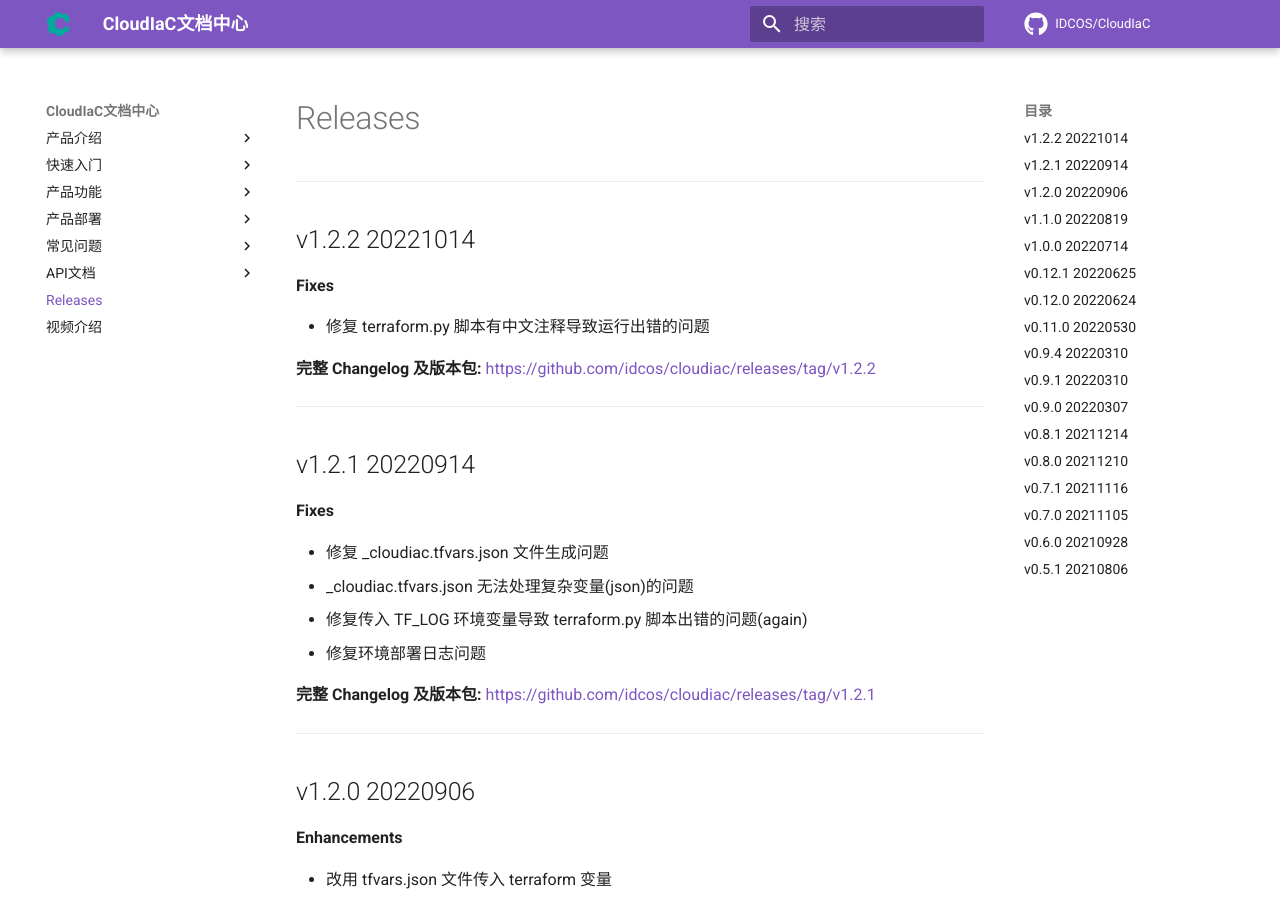
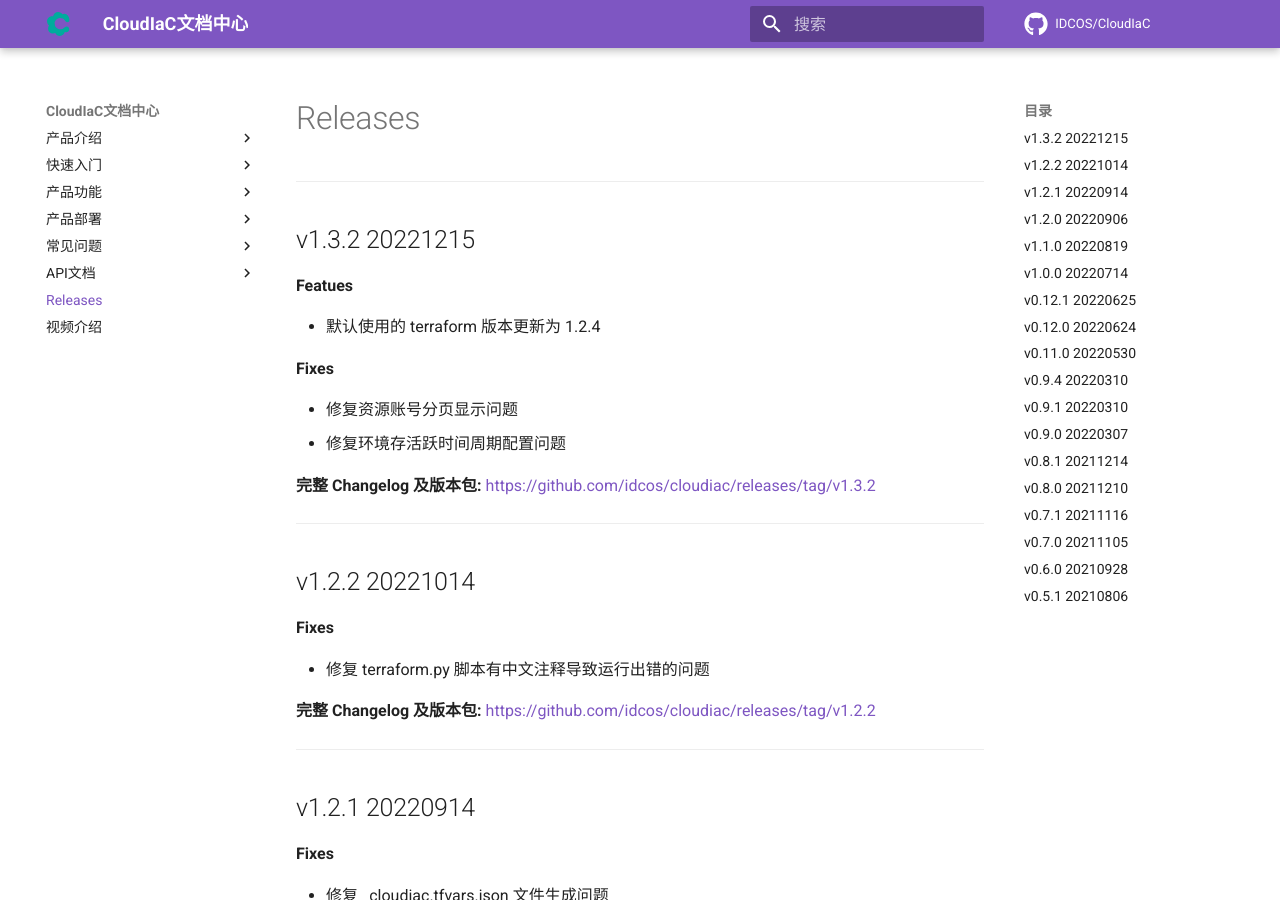
Before and after one commit to idcos/cloudiac, an MkDocs documentation site: the page built from docs/mkdocs/releases.md, in a window 1280 px wide and 900 px high. Built offline with MkDocs 1.6.1 and Material for MkDocs 9.7.7, drawn with Linux system fonts in a browser that asks for light colours; comment, search, counter and statistics services are not loaded; the version menu is left out.

Commit message:
update: docs/mkdocs/releases.md

```diff
--- a/docs/mkdocs/releases.md
+++ b/docs/mkdocs/releases.md
@@ -1,4 +1,20 @@
 # Releases
+
+------
+## v1.3.2 20221215
+**Featues**
+
+- 默认使用的 terraform 版本更新为 1.2.4
+
+**Fixes**
+
+- 修复资源账号分页显示问题
+- 修复环境存活跃时间周期配置问题
+
+
+
+**完整 Changelog 及版本包:** [https://github.com/idcos/cloudiac/releases/tag/v1.3.2](https://github.com/idcos/cloudiac/releases/tag/v1.3.2)
+
 
 ------
 ## v1.2.2 20221014
```
